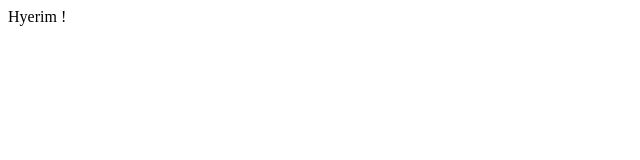
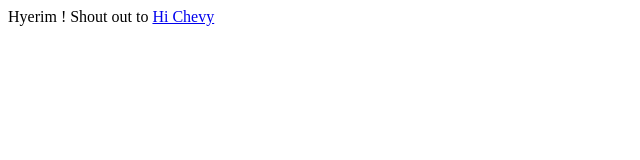
Before and after one commit to HyerimKimMan/HyerimKimMan.github.io-11July2017, a plain HTML site: page index.html in a window 1280 px wide. Shown: the whole page, without its empty margins (0-640 px from the left). Drawn offline with Linux system fonts and the light colour scheme.

Commit message:
Update index.html

```diff
--- a/index.html
+++ b/index.html
@@ -1 +1,2 @@
 Hyerim !
+Shout out to <a href ="https://chevman83.github.io/"> Hi Chevy</a>
```
